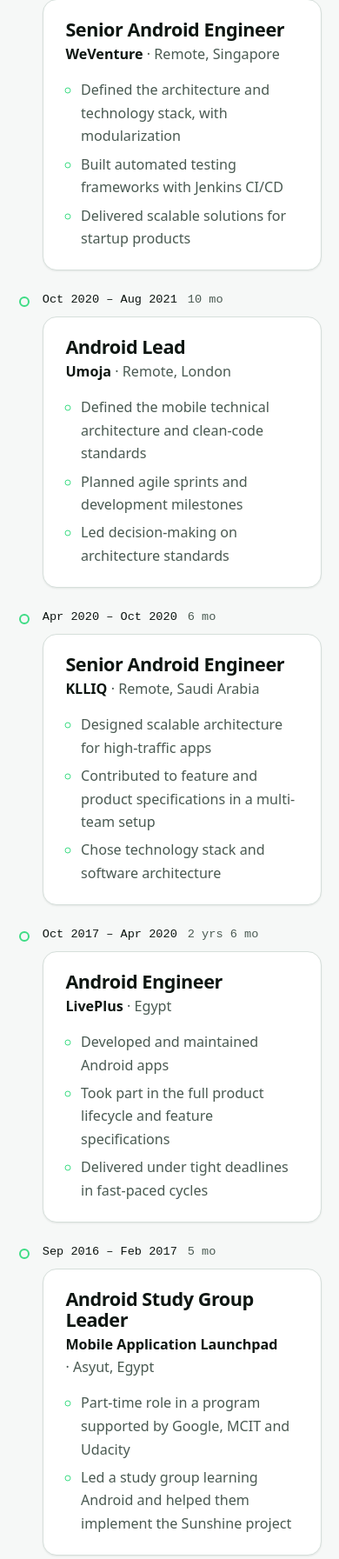
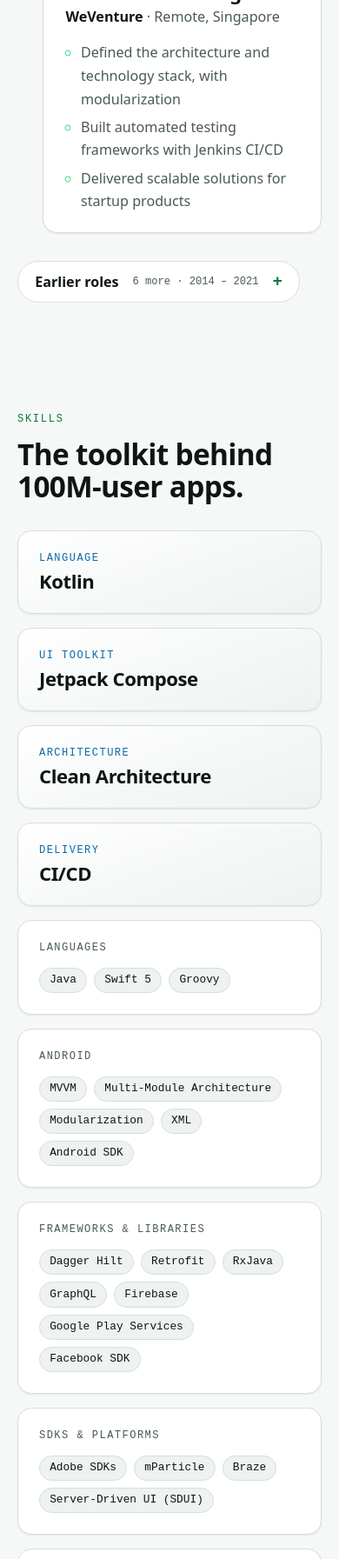
Before and after one commit to MostafaAnter/mostafaanter.github.io, an Astro site: page / in a window 390 px wide. Shown: the part 4963-6756 px from the top of the page at 87% size. Built offline with nearby package versions, Linux system fonts and the light colour scheme; Astro itself is replaced by a stand-in of ours; a web font is replaced by a local one.

Commit message:
Polish: experience timeline with collapsed earlier roles, skills bento, hide unconfirmed certificate
Co-Authored-By: Claude Sonnet 5.5 <noreply@anthropic.com>

```diff
--- a/src/components/Experience.astro
+++ b/src/components/Experience.astro
@@ -1,55 +1,27 @@
 ---
-import { experience, fmtMonth, yearsBetween } from '../lib/content';
+import { experience } from '../lib/content';
+import RoleList from './RoleList.astro';
+const recent = experience.roles.slice(0, 4);
+const earlier = experience.roles.slice(4);
 ---
 <section id="experience" aria-labelledby="exp-h">
   <div class="wrap">
     <span class="eyebrow" data-reveal>Experience</span>
     <h2 class="h2" id="exp-h" data-reveal>A decade across product teams and continents.</h2>
-    <ol class="timeline">
-      <span class="line" aria-hidden="true"></span>
-      {experience.roles.map((r) => (
-        <li class="role" data-reveal>
-          <div class="when">
-            <time>{fmtMonth(r.start)} – {r.end ? fmtMonth(r.end) : 'Present'}</time>
-            <span>{yearsBetween(r.start, r.end)}</span>
-          </div>
-          <div class="body card">
-            <h3>{r.title}</h3>
-            <p class="co"><strong>{r.company}</strong>{'brand' in r && r.brand ? <> · <span>{r.brand}</span></> : null} <span class="place">· {r.place}</span></p>
-            <ul>{r.bullets.map((b) => <li>{b}</li>)}</ul>
-            {'product' in r && r.product ? (
-              <div class="product">
-                <div><strong>{r.product.name}</strong><p>{r.product.summary}</p></div>
-                <a class="btn" href={r.product.play} target="_blank" rel="noopener">Google Play ↗</a>
-              </div>
-            ) : null}
-          </div>
-        </li>
-      ))}
-    </ol>
+    <RoleList roles={recent} animateLine />
+    <details class="earlier">
+      <summary><span>Earlier roles</span><span class="count">{earlier.length} more · 2014 – 2021</span></summary>
+      <RoleList roles={earlier} />
+    </details>
   </div>
 </section>
 <style>
-  .timeline { --col: 10.5rem; list-style: none; margin: 3rem 0 0; padding: 0; position: relative; display: grid; gap: 1.5rem; }
-  .line { position: absolute; inset-block: .5rem; inset-inline-start: calc(var(--col) + 1.1rem); width: 2px; background: linear-gradient(var(--accent), var(--line) 30%); transform-origin: top; }
-  .role { display: grid; grid-template-columns: var(--col) 1fr; gap: 2.2rem; position: relative; }
-  .role::before { content: ''; position: absolute; inset-inline-start: calc(var(--col) + 1.1rem - 5px); top: 1.55rem; width: 12px; height: 12px; border-radius: 50%; background: var(--bg); border: 2px solid var(--accent); }
-  .when { padding-top: 1.1rem; text-align: right; font: 500 .85rem/1.4 var(--font-mono); }
-  .when time { display: block; color: var(--text); white-space: nowrap; }
-  .when span { color: var(--muted); }
-  .body { padding: 1.4rem 1.6rem; }
-  h3 { font-size: 1.35rem; margin-bottom: .2rem; }
-  .co { color: var(--muted); margin-bottom: .9rem; }
-  .co strong { color: var(--text); }
-  .place { white-space: nowrap; }
-  ul { margin: 0; padding-inline-start: 1.1rem; color: var(--muted); display: grid; gap: .35rem; }
-  ul li::marker { color: var(--accent); }
-  .product { margin-top: 1.2rem; padding-top: 1.1rem; border-top: 1px dashed var(--line); display: flex; justify-content: space-between; align-items: center; gap: 1rem; flex-wrap: wrap; }
-  .product p { margin: .2rem 0 0; color: var(--muted); font-size: .92rem; max-width: 52ch; }
-  @media (max-width: 760px) {
-    .line { inset-inline-start: 7px; }
-    .role { grid-template-columns: 1fr; gap: .6rem; padding-inline-start: 1.8rem; }
-    .role::before { inset-inline-start: 2px; top: .35rem; }
-    .when { text-align: left; padding: 0; display: flex; gap: .75rem; }
-  }
+  .earlier { margin-top: var(--space-6); }
+  summary { list-style: none; display: inline-flex; align-items: center; gap: var(--space-4); min-height: 2.75rem; padding: .6rem 1.2rem; border: 1px solid var(--line); border-radius: 999px; background: var(--surface); cursor: pointer; font-weight: 600; transition: border-color var(--dur-fast); }
+  summary::-webkit-details-marker { display: none; }
+  summary::after { content: '+'; font: 600 1.2rem/1 var(--font-mono); color: var(--accent-text); transition: transform var(--dur) var(--ease); }
+  details[open] > summary::after { transform: rotate(45deg); }
+  summary:hover { border-color: var(--accent); }
+  .count { font: 500 var(--text-xs) var(--font-mono); color: var(--muted); }
+  details > :global(.timeline) { margin-top: var(--space-6); }
 </style>
--- /dev/null
+++ b/src/components/RoleList.astro
@@ -0,0 +1,51 @@
+---
+import { fmtMonth, yearsBetween } from '../lib/content';
+interface Role { company: string; brand?: string; title: string; start: string; end: string | null; place: string; bullets: string[]; product?: { name: string; summary: string; play: string } }
+const { roles, animateLine = false } = Astro.props as { roles: Role[]; animateLine?: boolean };
+---
+<ol class={`timeline${animateLine ? ' main' : ''}`}>
+  <span class="line" aria-hidden="true"></span>
+  {roles.map((r) => (
+    <li class="role" data-reveal={animateLine ? '' : undefined}>
+      <div class="when">
+        <time>{fmtMonth(r.start)} – {r.end ? fmtMonth(r.end) : 'Present'}</time>
+        <span>{yearsBetween(r.start, r.end)}</span>
+      </div>
+      <div class="body card">
+        <h3>{r.title}</h3>
+        <p class="co"><strong>{r.company}</strong>{r.brand ? <> · <span>{r.brand}</span></> : null} <span class="place">· {r.place}</span></p>
+        <ul>{r.bullets.map((b) => <li>{b}</li>)}</ul>
+        {r.product ? (
+          <div class="product">
+            <div><strong>{r.product.name}</strong><p>{r.product.summary}</p></div>
+            <a class="btn" href={r.product.play} target="_blank" rel="noopener noreferrer" data-goatcounter-click={`play-${r.product.name.toLowerCase().replace(/\W+/g, '-')}`}>Google Play <span aria-hidden="true">↗</span><span class="sr-only"> (opens in a new tab)</span></a>
+          </div>
+        ) : null}
+      </div>
+    </li>
+  ))}
+</ol>
+<style>
+  .timeline { --col: 10.5rem; list-style: none; margin: var(--space-6) 0 0; padding: 0; position: relative; display: grid; gap: var(--space-5); }
+  .line { position: absolute; inset-block: .5rem; inset-inline-start: calc(var(--col) + 1.1rem); width: 2px; background: linear-gradient(var(--accent), var(--line) 30%); transform-origin: top; }
+  .role { display: grid; grid-template-columns: var(--col) 1fr; gap: 2.2rem; position: relative; }
+  .role::before { content: ''; position: absolute; inset-inline-start: calc(var(--col) + 1.1rem - 5px); top: 1.55rem; width: 12px; height: 12px; border-radius: 50%; background: var(--bg); border: 2px solid var(--accent); }
+  .when { padding-top: 1.1rem; text-align: right; font: 500 var(--text-sm)/1.4 var(--font-mono); }
+  .when time { display: block; color: var(--text); white-space: nowrap; }
+  .when span { color: var(--accent-2); }
+  .body { padding: 1.4rem 1.6rem; }
+  h3 { font-size: var(--text-xl); margin-bottom: .2rem; }
+  .co { color: var(--muted); margin-bottom: .9rem; }
+  .co strong { color: var(--text); }
+  .place { white-space: nowrap; }
+  ul { margin: 0; padding-inline-start: 1.1rem; color: var(--muted); display: grid; gap: .35rem; max-width: var(--measure); }
+  ul li::marker { color: var(--accent); }
+  .product { margin-top: 1.2rem; padding-top: 1.1rem; border-top: 1px dashed var(--line); display: flex; justify-content: space-between; align-items: center; gap: 1rem; flex-wrap: wrap; }
+  .product p { margin: .2rem 0 0; color: var(--muted); font-size: var(--text-sm); max-width: 52ch; }
+  @media (max-width: 760px) {
+    .line { inset-inline-start: 7px; }
+    .role { grid-template-columns: 1fr; gap: .6rem; padding-inline-start: 1.8rem; }
+    .role::before { inset-inline-start: 2px; top: .35rem; }
+    .when { text-align: left; padding: 0; display: flex; gap: .75rem; }
+  }
+</style>
--- a/src/components/Skills.astro
+++ b/src/components/Skills.astro
@@ -5,8 +5,13 @@ import { skills } from '../lib/content';
   <div class="wrap">
     <span class="eyebrow" data-reveal>Skills</span>
     <h2 class="h2" id="skills-h" data-reveal>The toolkit behind 100M-user apps.</h2>
+    <ul class="top" aria-label="Core skills">
+      {skills.top.map((t) => (
+        <li class="tile card" data-reveal><span class="kind">{t.group}</span><strong>{t.name}</strong></li>
+      ))}
+    </ul>
     <div class="groups">
-      {skills.groups.map((g) => (
+      {skills.groups.filter((g) => g.items.length).map((g) => (
         <div class="group card" data-reveal>
           <h3>{g.name}</h3>
           <ul>{g.items.map((i) => <li class="chip">{i}</li>)}</ul>
@@ -16,9 +21,16 @@ import { skills } from '../lib/content';
   </div>
 </section>
 <style>
-  .groups { display: grid; grid-template-columns: repeat(auto-fill, minmax(min(100%, 320px), 1fr)); gap: 1.1rem; margin-top: 3rem; }
-  .group { padding: 1.4rem; transition: border-color .3s, transform .3s var(--ease); }
+  .top { list-style: none; margin: var(--space-6) 0 var(--space-4); padding: 0; display: grid; grid-template-columns: repeat(4, 1fr); gap: var(--space-4); }
+  .tile { padding: var(--space-5); min-height: 9rem; display: flex; flex-direction: column; justify-content: space-between; background: linear-gradient(160deg, var(--surface), var(--surface-2)); transition: border-color var(--dur), transform var(--dur) var(--ease), box-shadow var(--dur); }
+  .tile:hover { border-color: var(--accent); transform: translateY(-3px); box-shadow: var(--shadow); }
+  .kind { font: 500 var(--text-xs) var(--font-mono); letter-spacing: .12em; text-transform: uppercase; color: var(--accent-2); }
+  .tile strong { font: 700 var(--text-xl)/1.1 var(--font-display); letter-spacing: -.02em; }
+  .groups { display: grid; grid-template-columns: repeat(auto-fill, minmax(min(100%, 18rem), 1fr)); gap: var(--space-4); }
+  .group { padding: var(--space-5); transition: border-color var(--dur), transform var(--dur) var(--ease); }
   .group:hover { border-color: var(--accent); transform: translateY(-3px); }
-  h3 { font: 500 .8rem var(--font-mono); letter-spacing: .12em; text-transform: uppercase; color: var(--accent-text); margin-bottom: 1rem; }
-  ul { list-style: none; margin: 0; padding: 0; display: flex; flex-wrap: wrap; gap: .5rem; }
+  h3 { font: 500 var(--text-xs) var(--font-mono); letter-spacing: .12em; text-transform: uppercase; color: var(--muted); margin-bottom: var(--space-4); }
+  .group ul { list-style: none; margin: 0; padding: 0; display: flex; flex-wrap: wrap; gap: .5rem; max-width: none; }
+  @media (max-width: 880px) { .top { grid-template-columns: repeat(2, 1fr); } }
+  @media (max-width: 420px) { .top { grid-template-columns: 1fr; } .tile { min-height: 6rem; } }
 </style>
--- a/src/content/certificates.json
+++ b/src/content/certificates.json
@@ -56,7 +56,9 @@
       "category": "iOS",
       "date": null,
       "file": null,
-      "source": "LinkedIn only - issuer and date unknown"
+      "source": "LinkedIn only - issuer and date unknown",
+      "hidden": true,
+      "_todo": "Hidden until the issuer and date are confirmed (LinkedIn lists 'Swift 5 iOS Application Developer Specialization' with no issuer). Remove 'hidden' once known."
     }
   ]
 }
--- a/src/content/experience.json
+++ b/src/content/experience.json
@@ -1,32 +1,162 @@
 {
   "note": "Dates reconciled by owner rule: each job ends when the next starts. Differences from resume: WeVenture ends Feb 2022, Umoja ends Aug 2021, KLLIQ ends Oct 2020.",
   "roles": [
-    { "id": "twc", "company": "The Weather Company", "brand": "The Weather Channel", "title": "Senior Android Engineer", "start": "2024-09", "end": null, "place": "Remote, US",
-      "bullets": ["Collaborate with product, design and backend teams on weather apps serving 100M+ users", "Improved performance by 40% using advanced concurrency", "Ensure code quality through test-driven development (TDD)", "Integrate Adobe and analytics SDKs for personalization", "Use server-driven UI (SDUI) to boost feature delivery flexibility by 60%", "Mentor junior developers and lead code reviews and architecture decisions"],
-      "product": { "name": "The Weather Channel", "summary": "Hurricane tracking, radar and live weather updates built with SDUI; safety tools enhanced with Adobe SDK integrations.", "play": "https://play.google.com/store/apps/details?id=com.weather.Weather" } },
-    { "id": "la3eb-lead", "company": "La3eb", "title": "Android Lead", "start": "2023-04", "end": "2024-09", "place": "Remote, Saudi Arabia",
-      "bullets": ["Led a team of 8 developers building a gaming platform with 1M+ active users", "Architected a modularized clean architecture", "Implemented CI/CD pipelines with Jenkins", "Integrated mParticle and Braze SDKs for engagement", "Improved development efficiency by 35% with new tools", "Mentored and coached team members; evaluated and recommended new technologies"],
-      "product": { "name": "La3eb Gaming Platform", "summary": "Social gaming and e-commerce features with modular architecture; GraphQL and Braze integrated for engagement.", "play": "https://play.google.com/store/apps/details?id=com.mecl.la3eb" } },
-    { "id": "la3eb-senior", "company": "La3eb", "title": "Senior Android Engineer", "start": "2022-02", "end": "2023-04", "place": "Remote, Saudi Arabia",
-      "bullets": ["Delivered features across the Android product lifecycle with clean architecture", "Improved quality with modular design and automated CI/CD", "Reduced technical debt affecting performance", "Helped implement the QA process with the relevant team"] },
-    { "id": "weventure", "company": "WeVenture", "title": "Senior Android Engineer", "start": "2021-08", "end": "2022-02", "place": "Remote, Singapore",
-      "bullets": ["Defined the architecture and technology stack, with modularization", "Built automated testing frameworks with Jenkins CI/CD", "Delivered scalable solutions for startup products"] },
-    { "id": "umoja", "company": "Umoja", "title": "Android Lead", "start": "2020-10", "end": "2021-08", "place": "Remote, London",
-      "bullets": ["Defined the mobile technical architecture and clean-code standards", "Planned agile sprints and development milestones", "Led decision-making on architecture standards"] },
-    { "id": "klliq", "company": "KLLIQ", "title": "Senior Android Engineer", "start": "2020-04", "end": "2020-10", "place": "Remote, Saudi Arabia",
-      "bullets": ["Designed scalable architecture for high-traffic apps", "Contributed to feature and product specifications in a multi-team setup", "Chose technology stack and software architecture"] },
-    { "id": "liveplus", "company": "LivePlus", "title": "Android Engineer", "start": "2017-10", "end": "2020-04", "place": "Egypt",
-      "bullets": ["Developed and maintained Android apps", "Took part in the full product lifecycle and feature specifications", "Delivered under tight deadlines in fast-paced cycles"] },
-    { "id": "mal", "company": "Mobile Application Launchpad", "title": "Android Study Group Leader", "start": "2016-09", "end": "2017-02", "place": "Asyut, Egypt",
-      "bullets": ["Part-time role in a program supported by Google, MCIT and Udacity", "Led a study group learning Android and helped them implement the Sunshine project"] },
-    { "id": "locname", "company": "LocName", "title": "Android Developer", "start": "2015-01", "end": "2016-01", "place": "Cairo, Egypt",
-      "bullets": ["Contributed to new feature and product specifications", "Participated in fast-paced development cycles"],
-      "dateNote": "LinkedIn says '2015 - January 2016'; month of start unknown, placeholder 2015-01 - confirm." },
-    { "id": "freelance", "company": "Freelancer.com", "title": "Freelance Android Developer", "start": "2014-01", "end": "2015-01", "place": "Cairo, Egypt",
-      "bullets": ["Developed nine Android applications for different customers", "Collaborated with designers and backend developers to resolve issues before release", "Delivered consistently on time across multiple projects"],
-      "dateNote": "LinkedIn says 'January 2014 - 2015'; end month unknown." }
+    {
+      "id": "twc",
+      "company": "The Weather Company",
+      "brand": "The Weather Channel",
+      "title": "Senior Android Engineer",
+      "start": "2024-09",
+      "end": null,
+      "place": "Remote, US",
+      "bullets": [
+        "Collaborate with product, design and backend teams on weather apps serving 100M+ users",
+        "Improved performance by 40% using advanced concurrency",
+        "Ensure code quality through test-driven development (TDD)",
+        "Integrate Adobe and analytics SDKs for personalization",
+        "Use server-driven UI (SDUI) to boost feature delivery flexibility by 60%",
+        "Mentor junior developers and lead code reviews and architecture decisions"
+      ],
+      "product": {
+        "name": "The Weather Channel",
+        "summary": "Hurricane tracking, radar and live weather updates built with SDUI; safety tools enhanced with Adobe SDK integrations.",
+        "play": "https://play.google.com/store/apps/details?id=com.weather.Weather"
+      }
+    },
+    {
+      "id": "la3eb-lead",
+      "company": "La3eb",
+      "title": "Android Lead",
+      "start": "2023-04",
+      "end": "2024-09",
+      "place": "Remote, Saudi Arabia",
+      "bullets": [
+        "Led a team of 8 developers building a gaming platform with 1M+ active users",
+        "Architected a modularized clean architecture",
+        "Implemented CI/CD pipelines with Jenkins",
+        "Integrated mParticle and Braze SDKs for engagement",
+        "Improved development efficiency by 35% with new tools",
+        "Mentored and coached team members; evaluated and recommended new technologies"
+      ],
+      "product": {
+        "name": "La3eb Gaming Platform",
+        "summary": "Social gaming and e-commerce features with modular architecture; GraphQL and Braze integrated for engagement.",
+        "play": "https://play.google.com/store/apps/details?id=com.mecl.la3eb"
+      }
+    },
+    {
+      "id": "la3eb-senior",
+      "company": "La3eb",
+      "title": "Senior Android Engineer",
+      "start": "2022-02",
+      "end": "2023-04",
+      "place": "Remote, Saudi Arabia",
+      "bullets": [
+        "Delivered features across the Android product lifecycle with clean architecture",
+        "Improved quality with modular design and automated CI/CD",
+        "Reduced technical debt affecting performance",
+        "Helped implement the QA process with the relevant team"
+      ]
+    },
+    {
+      "id": "weventure",
+      "company": "WeVenture",
+      "title": "Senior Android Engineer",
+      "start": "2021-08",
+      "end": "2022-02",
+      "place": "Remote, Singapore",
+      "bullets": [
+        "Defined the architecture and technology stack, with modularization",
+        "Built automated testing frameworks with Jenkins CI/CD",
+        "Delivered scalable solutions for startup products"
+      ]
+    },
+    {
+      "id": "umoja",
+      "company": "Umoja",
+      "title": "Android Lead",
+      "start": "2020-10",
+      "end": "2021-08",
+      "place": "Remote, London",
+      "bullets": [
+        "Defined the mobile technical architecture and clean-code standards",
+        "Planned agile sprints and development milestones",
+        "Led decision-making on architecture standards"
+      ]
+    },
+    {
+      "id": "klliq",
+      "company": "KLLIQ",
+      "title": "Senior Android Engineer",
+      "start": "2020-04",
+      "end": "2020-10",
+      "place": "Remote, Saudi Arabia",
+      "bullets": [
+        "Designed scalable architecture for high-traffic apps",
+        "Contributed to feature and product specifications in a multi-team setup",
+        "Chose technology stack and software architecture"
+      ]
+    },
+    {
+      "id": "liveplus",
+      "company": "LivePlus",
+      "title": "Android Engineer",
+      "start": "2017-10",
+      "end": "2020-04",
+      "place": "Egypt",
+      "bullets": [
+        "Developed and maintained Android apps",
+        "Took part in the full product lifecycle and feature specifications",
+        "Delivered under tight deadlines in fast-paced cycles"
+      ]
+    },
+    {
+      "id": "mal",
+      "company": "Mobile Application Launchpad",
+      "title": "Android Study Group Leader",
+      "start": "2016-09",
+      "end": "2017-02",
+      "place": "Asyut, Egypt",
+      "bullets": [
+        "Worked part-time in a program supported by Google, MCIT and Udacity",
+        "Led a study group learning Android and helped them implement the Sunshine project"
+      ]
+    },
+    {
+      "id": "locname",
+      "company": "LocName",
+      "title": "Android Developer",
+      "start": "2015-01",
+      "end": "2016-01",
+      "place": "Cairo, Egypt",
+      "bullets": [
+        "Contributed to new feature and product specifications",
+        "Participated in fast-paced development cycles"
+      ],
+      "dateNote": "LinkedIn says '2015 - January 2016'; month of start unknown, placeholder 2015-01 - confirm."
+    },
+    {
+      "id": "freelance",
+      "company": "Freelancer.com",
+      "title": "Freelance Android Developer",
+      "start": "2014-01",
+      "end": "2015-01",
+      "place": "Cairo, Egypt",
+      "bullets": [
+        "Developed nine Android applications for different customers",
+        "Collaborated with designers and backend developers to resolve issues before release",
+        "Delivered consistently on time across multiple projects"
+      ],
+      "dateNote": "LinkedIn says 'January 2014 - 2015'; end month unknown."
+    }
   ],
   "education": [
-    { "school": "Assiut University", "degree": "B.Sc. Computers and Information, Computer Science", "start": 2012, "end": 2016, "note": "Resume: graduated Nov 2016" }
+    {
+      "school": "Assiut University",
+      "degree": "B.Sc. Computers and Information, Computer Science",
+      "start": 2012,
+      "end": 2016,
+      "note": "Resume: graduated Nov 2016"
+    }
   ]
 }
--- a/src/content/skills.json
+++ b/src/content/skills.json
@@ -4,7 +4,6 @@
       "id": "lang",
       "name": "Languages",
       "items": [
-        "Kotlin",
         "Java",
         "Swift 5",
         "Groovy"
@@ -14,10 +13,8 @@
       "id": "android",
       "name": "Android",
       "items": [
-        "Jetpack Compose",
         "MVVM",
         "Multi-Module Architecture",
-        "Clean Architecture",
         "Modularization",
         "XML",
         "Android SDK"
@@ -54,7 +51,6 @@
         "Gradle",
         "Git & GitHub",
         "Jenkins",
-        "CI/CD",
         "TDD"
       ]
     },
@@ -80,5 +76,23 @@
         "Agile sprint planning"
       ]
     }
+  ],
+  "top": [
+    {
+      "name": "Kotlin",
+      "group": "Language"
+    },
+    {
+      "name": "Jetpack Compose",
+      "group": "UI toolkit"
+    },
+    {
+      "name": "Clean Architecture",
+      "group": "Architecture"
+    },
+    {
+      "name": "CI/CD",
+      "group": "Delivery"
+    }
   ]
 }
--- a/src/scripts/motion.ts
+++ b/src/scripts/motion.ts
@@ -35,8 +35,8 @@ async function init() {
   });
 
   // Timeline line draws with scroll
-  const line = document.querySelector('.timeline .line');
-  if (line) gsap.fromTo(line, { scaleY: 0 }, { scaleY: 1, ease: 'none', scrollTrigger: { trigger: '.timeline', start: 'top 70%', end: 'bottom 70%', scrub: true } });
+  const line = document.querySelector('.timeline.main .line');
+  if (line) gsap.fromTo(line, { scaleY: 0 }, { scaleY: 1, ease: 'none', scrollTrigger: { trigger: '.timeline.main', start: 'top 70%', end: 'bottom 70%', scrub: true } });
 
   // Stat counters: count up once when visible. Final text is in the HTML already (no-JS fallback).
   document.querySelectorAll<HTMLElement>('[data-count]').forEach((el) => {
```
Also changed, not shown: src/components/Certificates.astro (+4 -4 lines).
